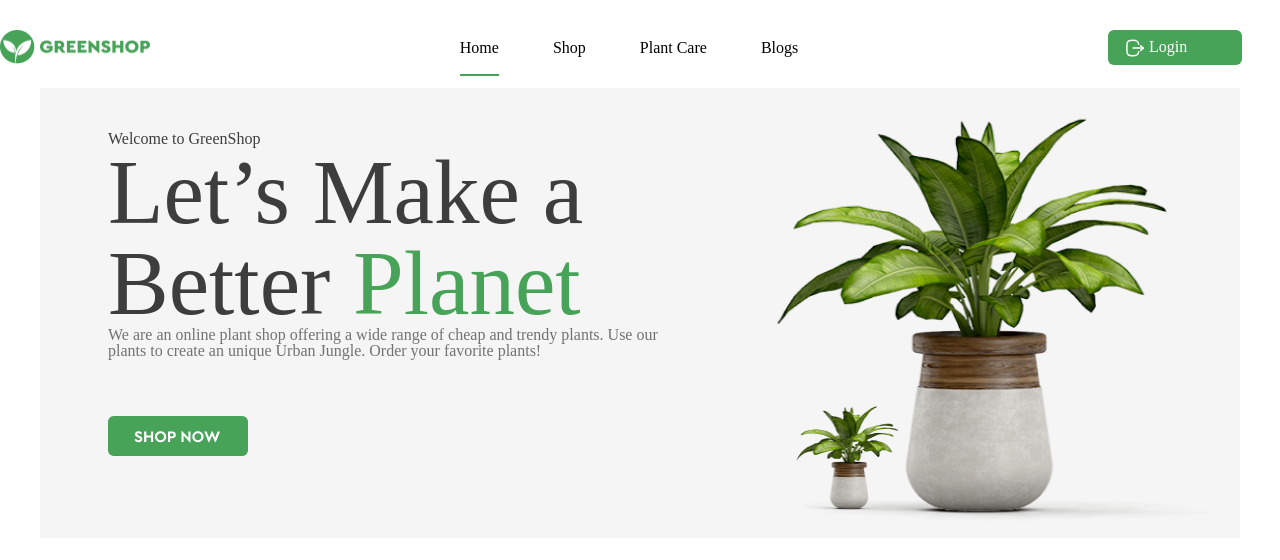
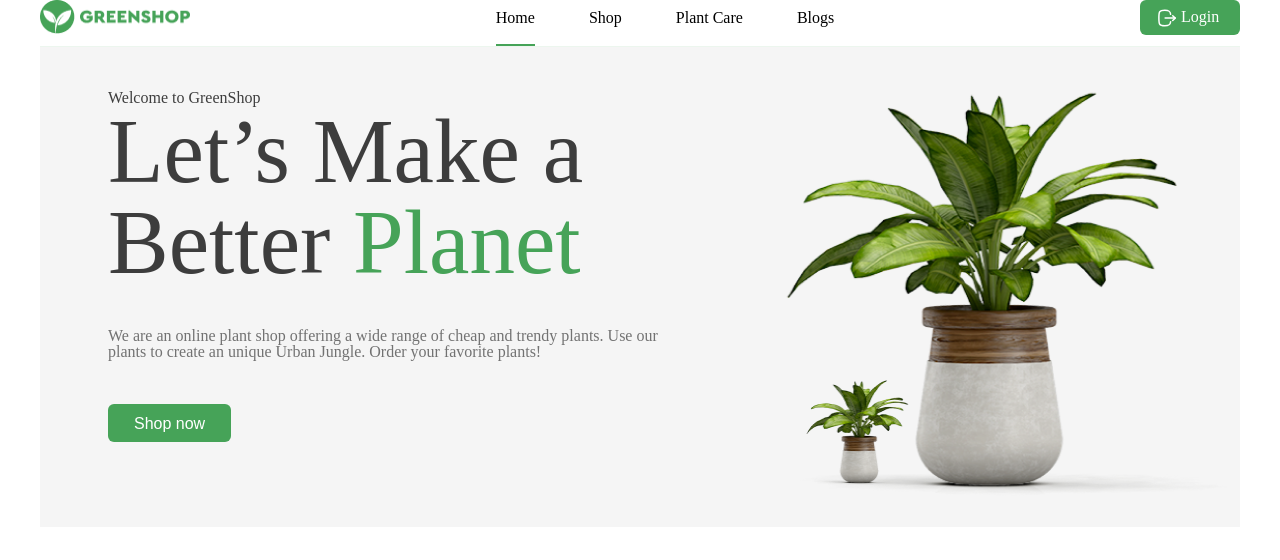
Before and after one commit to AnastasiSlyusar/Home6, a plain HTML site: page index.html in a window 1280 px wide. Drawn offline with Linux system fonts and the light colour scheme.

Commit message:
change homework

```diff
--- a/css/reset.css
+++ b/css/reset.css
@@ -1,4 +1,6 @@
-
+* {
+  box-sizing: border-box;
+}
 
 html, body, div, span, applet, object, iframe,
 h1, h2, h3, h4, h5, h6, p, blockquote, pre,
--- a/css/style.css
+++ b/css/style.css
@@ -1,20 +1,17 @@
 @import url('reset.css');
 
 .container
-.header {
+ {
   width: 1200px;
   margin: 0 auto;
 }
 
-.container-header-container
 .header-container {
   font-size: 0;
   border-bottom: 1px solid rgba(70, 163, 88, .1);
+
 }
 
-.header {
-  padding: 30px 0 12px;
-}
 
 .header-logo,
 .header-list,
@@ -73,18 +70,18 @@
 
 .main-banner {
   width: 1200px;
-  height: 450px;
   margin: 0 auto;
+  font-size: 0;
   background-color: #f5f5f5;
 
 
 }
 
 .banner-block {
-width: 550px;
-height: 90%;
-margin: 43px 68px 85px;
-vertical-align: top;
+width: 700px;
+
+padding: 43px 68px 85px;
+vertical-align: middle;
 
 }
 .banner-block, .banner-img {
@@ -99,15 +96,14 @@ vertical-align: top;
 }
 .banner-block-two {
   width: 530px;
-  height: 140px;
+  ;
   color: #3d3d3d;
   font-size: 91px;
   padding: 0px 0px 40px;
 }
 
 .banner-block-three {
-  width: 557px;
-  height: 45px;
+
   font-size: 16px;
   color: #727272;
   padding: 0px 0px 44px;
@@ -115,14 +111,25 @@ vertical-align: top;
 
 }
 
-.banner-block-four {
-  width: 140px;
-  height: 40px;
+
+
+
+
+.banner-btn {
+  padding: 11px 26px 9px;
+  background: #46A358;
+  color: #fff;
+  border: 0;
+  border-radius: 6px;
+  cursor: pointer;
+  display: inline-block;
+  font-size: 16px;
 
 }
 
 .banner-img {
   width: 500px;
   height: 450px;
+  vertical-align: middle;
 
 }
--- a/index.html
+++ b/index.html
@@ -9,7 +9,7 @@
 
 <body>
   <header class="header">
-    <div class="container-header-container">
+    <div class="container header-container">
       <a class="header-logo" hreaf="index.html">
         <img src="img/logo.png" alt="Greenshop" width="150" height="34">
       </a>
@@ -41,9 +41,8 @@
          Order your favorite plants!</p>
       </div>
       <div class="banner-block-four">
-        <a class="banner-btn" href="shop.html">
-          <img src="img/Button.png" width="140" height="40">
-        </a>
+        <button class="banner-btn"> Shop now </button>
+         <a hreaf="shop.html"></a>
       </div>
     </div>
 
```
